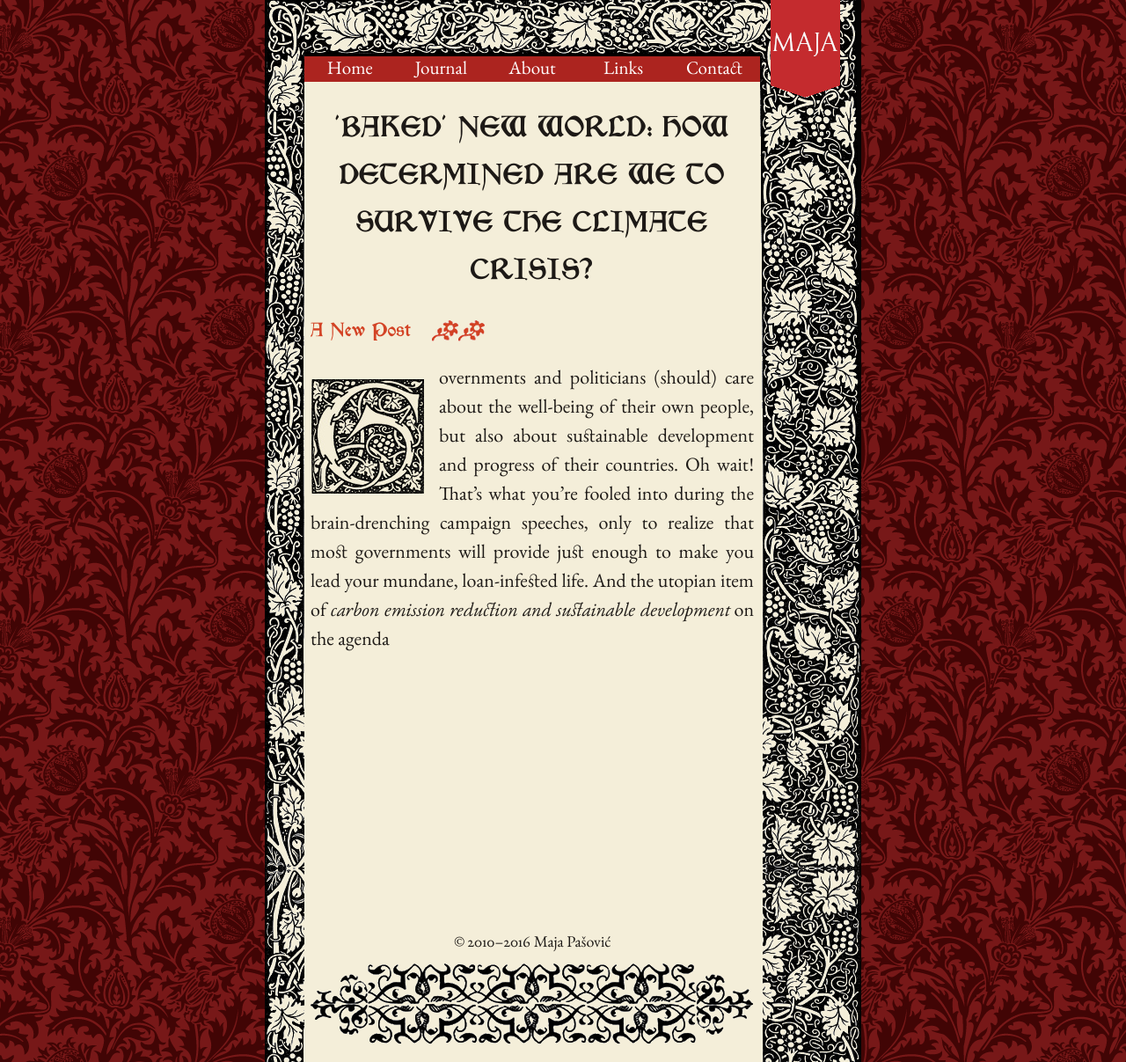
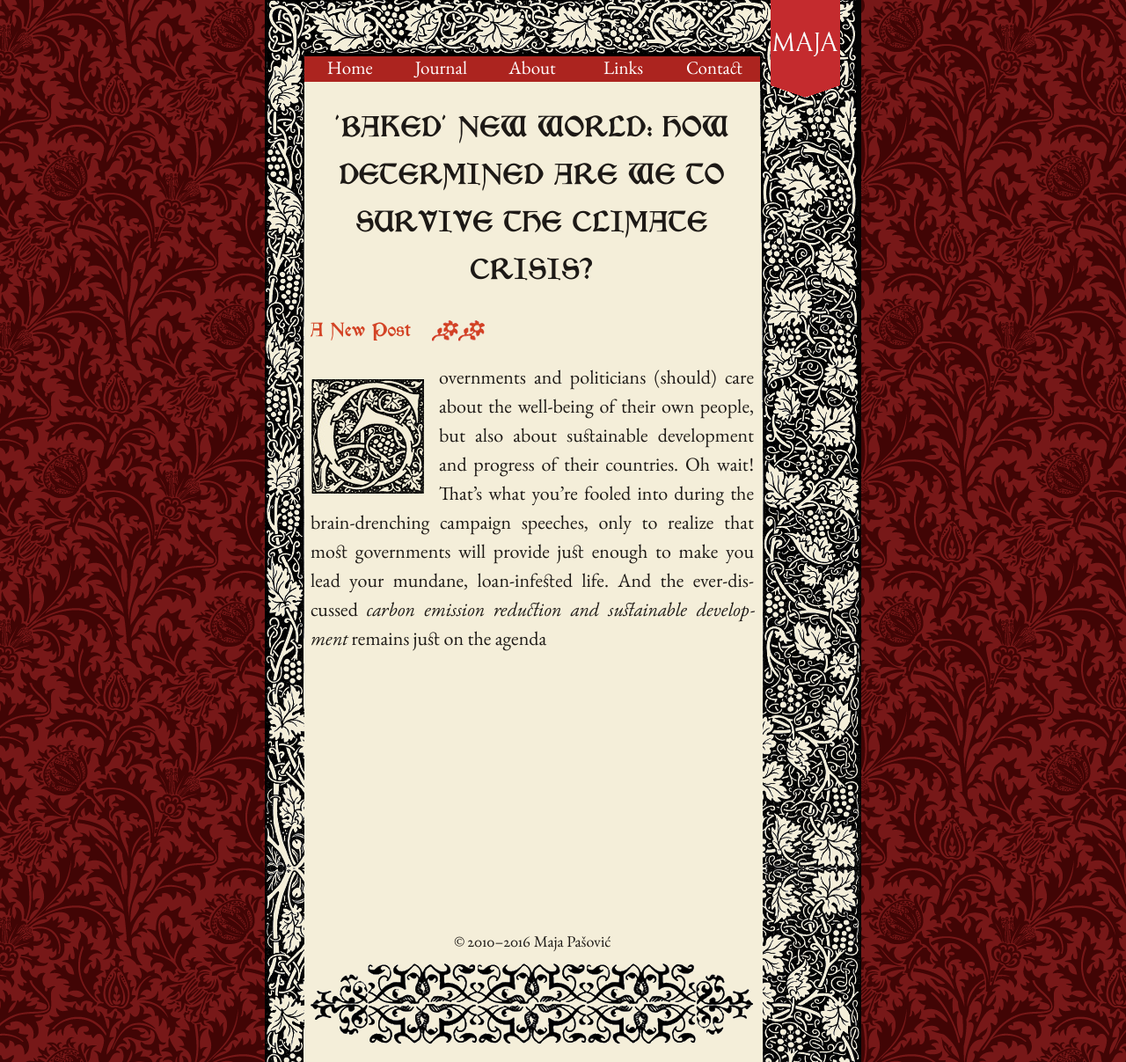
Before and after one commit to mpasovic/majapasovic.org, a Jekyll site: the page built from _posts/2016-08-29--baked-new-world-how-determined-are-we-to-survive-the-climate-crisis.md, in a window 1280 px wide. Shown: the whole page at 88% size. Built offline with Jekyll 4.4.1, drawn with Linux system fonts in a browser that asks for light colours; nearby versions of some CDN libraries.

Commit message:
Created 2016-08-29--baked-new-world-how-determined-are-we-to-survive-the-climate-crisis.md

```diff
--- a/_posts/2016-08-29--baked-new-world-how-determined-are-we-to-survive-the-climate-crisis.md
+++ b/_posts/2016-08-29--baked-new-world-how-determined-are-we-to-survive-the-climate-crisis.md
@@ -5,4 +5,4 @@ title: '''Baked'' New World: How Determined are We to Survive the Climate Crisis
 ---
 ## A New Post
 
-<span class="versal g9">G</span>overnments and politicians (should) care about the well-being of their own people, but also about sustainable development and progress of their countries. Oh wait! That's what you're fooled into during the brain-drenching campaign speeches, only to realize that most governments will provide just enough to make you lead your mundane, loan-infested life. And the utopian item of *carbon emission reduction and sustainable development* on the agenda
+<span class="versal g9">G</span>overnments and politicians (should) care about the well-being of their own people, but also about sustainable development and progress of their countries. Oh wait! That's what you're fooled into during the brain-drenching campaign speeches, only to realize that most governments will provide just enough to make you lead your mundane, loan-infested life. And the ever-discussed *carbon emission reduction and sustainable development* remains just  on the agenda
```
